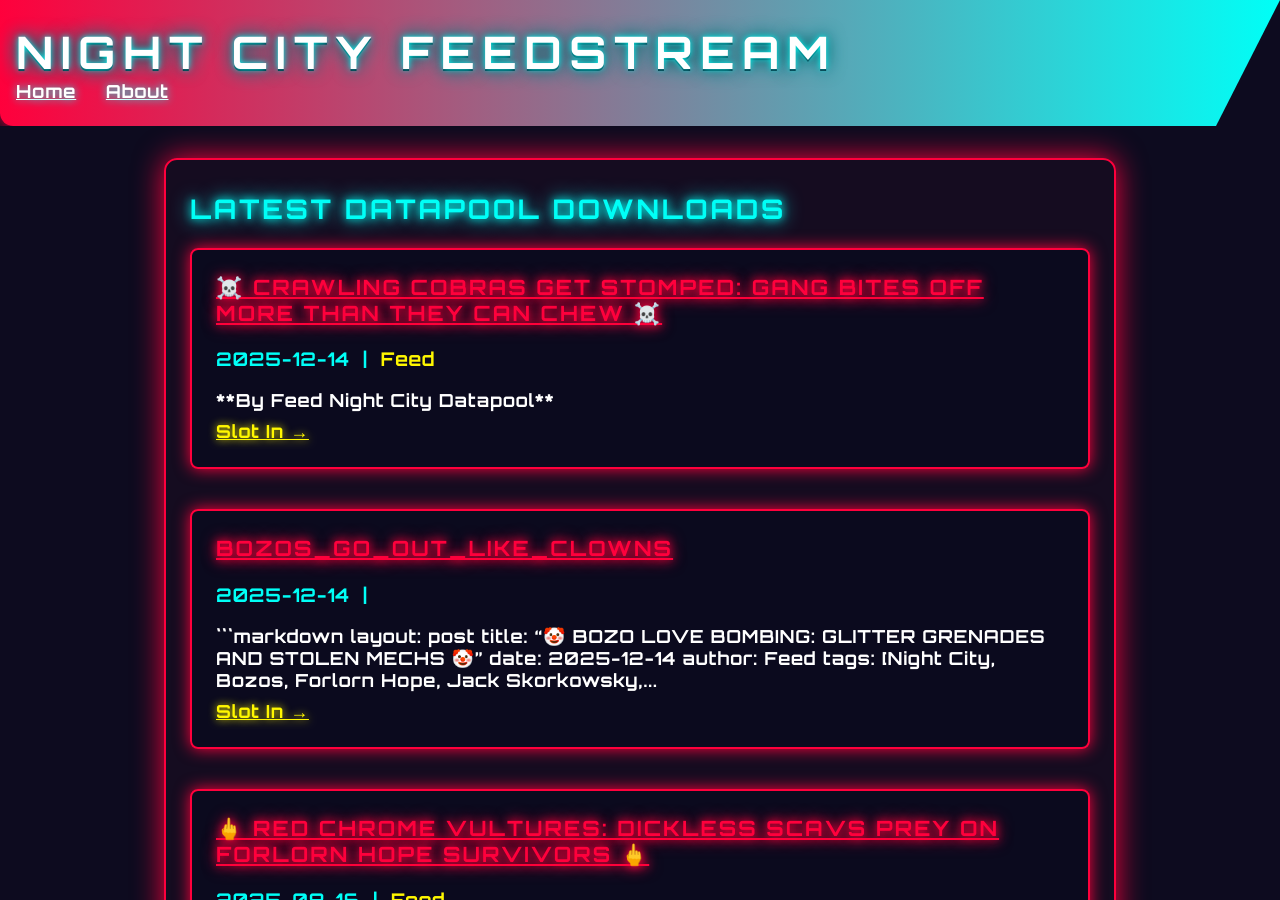
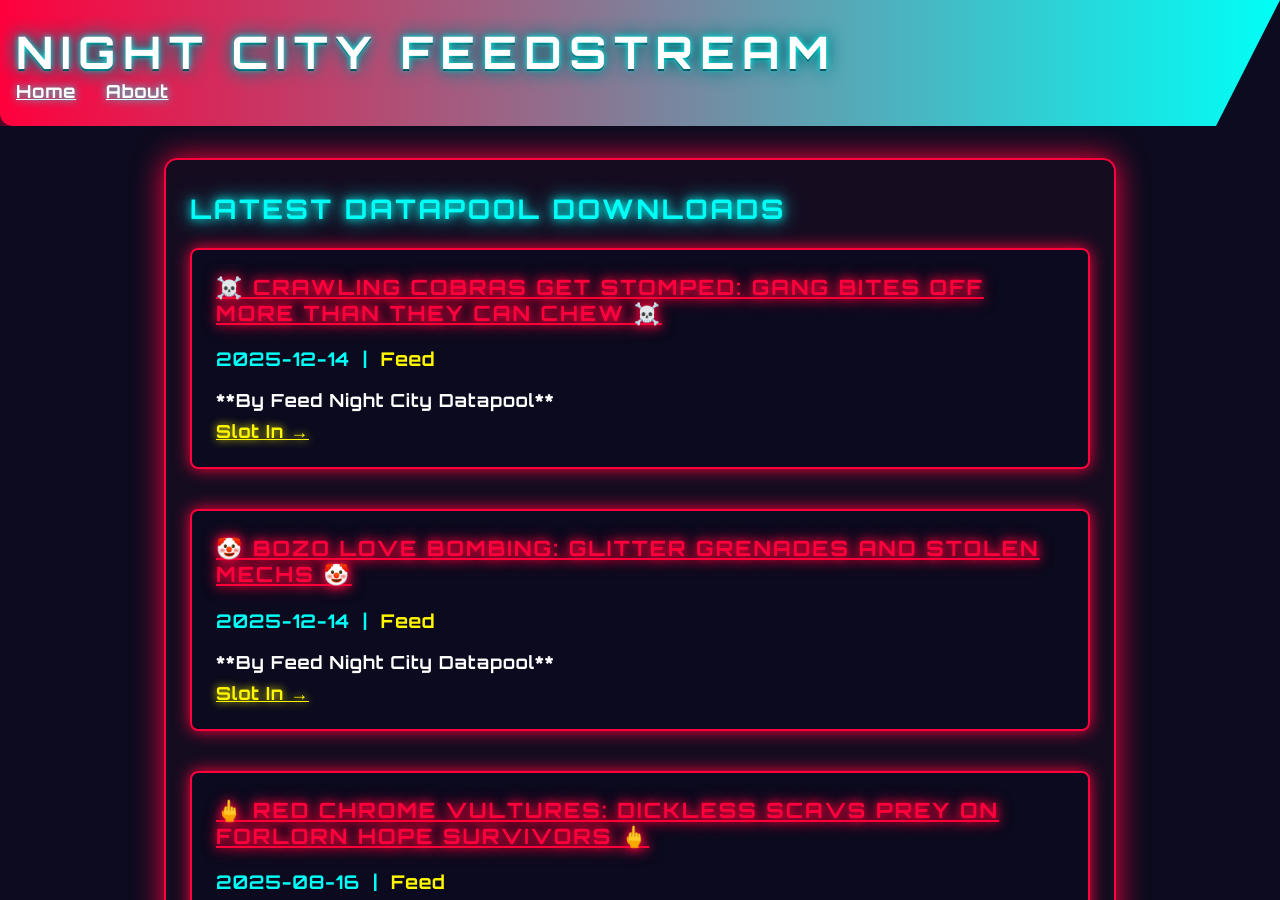
Before and after one commit to garchangel/forlorn_hope, a Jekyll site: the page built from index.html, in a window 1280 px wide and 900 px high. Built offline with Jekyll 4.4.1, drawn with Linux system fonts in a browser that asks for light colours.

Commit message:
Update 2025-12-14-bozos_go_out_like_clowns.md

````diff
--- a/_posts/2025-12-14-bozos_go_out_like_clowns.md
+++ b/_posts/2025-12-14-bozos_go_out_like_clowns.md
@@ -1,4 +1,3 @@
-```markdown
 ---
 layout: post
 title: "🤡 BOZO LOVE BOMBING: GLITTER GRENADES AND STOLEN MECHS 🤡"
@@ -101,4 +100,3 @@ Stay safe out there, Night City, and remember:<br>
 <span style="color:#00fff7;">#ForlornHopeSurvives</span>
 <span style="color:#ff003c;">#FeedWitnessed</span>
 <span style="color:#fff700;">#ClownCarCrash</span>
-```
````
